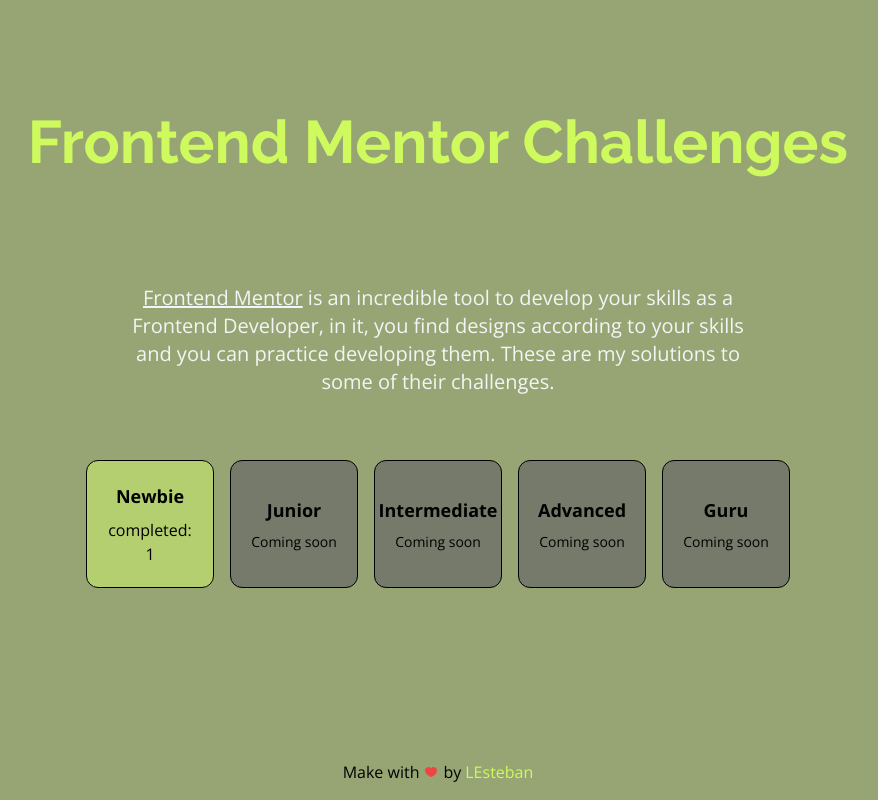
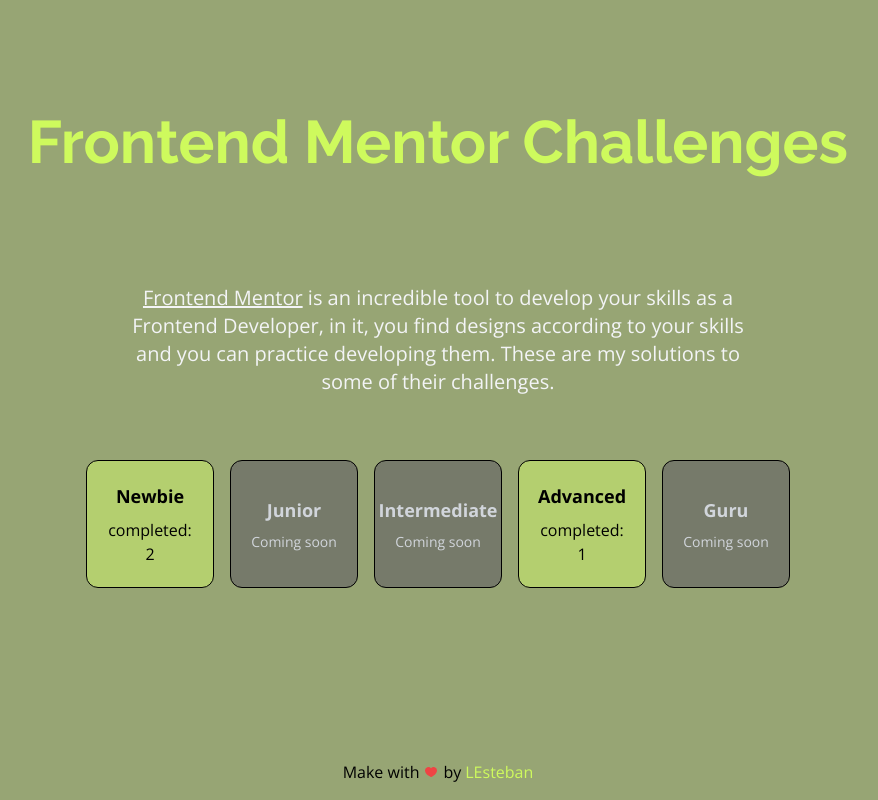
Before and after one commit to LEstebanR/Frontend-mentor-challenges, a Next.js app: page / in a window 1280 px wide. Shown: the whole page, without its empty margins (202-1080 px from the left). Built offline with nearby package versions, Linux system fonts and the light colour scheme.

Commit message:
add level roots

```diff
--- /dev/null
+++ b/src/app/advanced/page.tsx
@@ -0,0 +1,22 @@
+import { FC } from "react";
+import clsx from "clsx";
+import { Raleway } from "next/font/google";
+
+const raleway = Raleway({ subsets: ["latin"], display: "swap", weight: "700" });
+
+const Page: FC = () => {
+  return (
+    <div>
+      <h1
+        className={clsx(
+          "my-8 text-center text-4xl font-extrabold  text-primary md:my-24 md:text-6xl",
+          raleway.className
+        )}
+      >
+        Advanced challenges
+      </h1>
+    </div>
+  );
+};
+
+export default Page;
--- a/src/app/components/categoryCard.tsx
+++ /dev/null
@@ -1,36 +0,0 @@
-import { FC } from "react";
-import clsx from "clsx";
-
-type Challenge = {
-  level: string;
-};
-
-type CardProps = {
-  title: string;
-  challenges: Challenge[];
-};
-
-const CategoryCard: FC<CardProps> = ({ title, challenges }) => {
-  return (
-    <div
-      className={clsx(
-        "flex w-5/12 flex-col items-center  justify-center gap-2 rounded-xl border border-black p-4 transition-all duration-300 ease-in-out md:size-32",
-        challenges.length
-          ? "cursor-pointer bg-secondary hover:shadow-card"
-          : "bg-disabled"
-      )}
-    >
-      <p className="text-lg font-bold">{title}</p>
-      {challenges.length ? (
-        <div className="text-center">
-          <p>completed:</p>
-          <p>{challenges.length}</p>
-        </div>
-      ) : (
-        <p className="text-center text-sm">Coming soon</p>
-      )}
-    </div>
-  );
-};
-
-export default CategoryCard;
--- a/src/app/data/directory.ts
+++ /dev/null
@@ -1,5 +0,0 @@
-export const DIRECTORY: { level: string }[] = [
-  {
-    level: "Newbie",
-  },
-];
--- /dev/null
+++ b/src/app/guru/page.tsx
@@ -0,0 +1,22 @@
+import { FC } from "react";
+import clsx from "clsx";
+import { Raleway } from "next/font/google";
+
+const raleway = Raleway({ subsets: ["latin"], display: "swap", weight: "700" });
+
+const Page: FC = () => {
+  return (
+    <div>
+      <h1
+        className={clsx(
+          "my-8 text-center text-4xl font-extrabold  text-primary md:my-24 md:text-6xl",
+          raleway.className
+        )}
+      >
+        Guru challenges
+      </h1>
+    </div>
+  );
+};
+
+export default Page;
--- /dev/null
+++ b/src/app/intermediate/page.tsx
@@ -0,0 +1,22 @@
+import { FC } from "react";
+import clsx from "clsx";
+import { Raleway } from "next/font/google";
+
+const raleway = Raleway({ subsets: ["latin"], display: "swap", weight: "700" });
+
+const Page: FC = () => {
+  return (
+    <div>
+      <h1
+        className={clsx(
+          "my-8 text-center text-4xl font-extrabold  text-primary md:my-24 md:text-6xl",
+          raleway.className
+        )}
+      >
+        Intermediate challenges
+      </h1>
+    </div>
+  );
+};
+
+export default Page;
--- /dev/null
+++ b/src/app/junior/page.tsx
@@ -0,0 +1,22 @@
+import { FC } from "react";
+import clsx from "clsx";
+import { Raleway } from "next/font/google";
+
+const raleway = Raleway({ subsets: ["latin"], display: "swap", weight: "700" });
+
+const Page: FC = () => {
+  return (
+    <div>
+      <h1
+        className={clsx(
+          "my-8 text-center text-4xl font-extrabold  text-primary md:my-24 md:text-6xl",
+          raleway.className
+        )}
+      >
+        Junior challenges
+      </h1>
+    </div>
+  );
+};
+
+export default Page;
--- a/src/app/layout.tsx
+++ b/src/app/layout.tsx
@@ -1,6 +1,7 @@
 import type { Metadata } from "next";
 import { Inter, Raleway, Open_Sans } from "next/font/google";
 import "./globals.css";
+import Footer from "@/components/footer";
 
 const inter = Open_Sans({ subsets: ["latin"] });
 
@@ -16,7 +17,12 @@
 }>) {
   return (
     <html lang="en" suppressHydrationWarning={true}>
-      <body className={inter.className}>{children}</body>
+      <body className={inter.className}>
+        <main className="flex min-h-screen w-full flex-col items-center gap-4 bg-bg p-4 pb-16">
+          {children}
+        </main>
+        <Footer />
+      </body>
     </html>
   );
 }
--- /dev/null
+++ b/src/app/newbie/page.tsx
@@ -0,0 +1,22 @@
+import { FC } from "react";
+import clsx from "clsx";
+import { Raleway } from "next/font/google";
+
+const raleway = Raleway({ subsets: ["latin"], display: "swap", weight: "700" });
+
+const Page: FC = () => {
+  return (
+    <div>
+      <h1
+        className={clsx(
+          "my-8 text-center text-4xl font-extrabold  text-primary md:my-24 md:text-6xl",
+          raleway.className
+        )}
+      >
+        Newbie challenges
+      </h1>
+    </div>
+  );
+};
+
+export default Page;
--- a/src/app/page.tsx
+++ b/src/app/page.tsx
@@ -1,16 +1,16 @@
 import Footer from "@/components/footer";
 import { Inter, Raleway, Open_Sans } from "next/font/google";
 import clsx from "clsx";
-import CategoryCard from "./components/categoryCard";
-import { DIRECTORY } from "./data/directory";
+import CategoryCard from "../components/categoryCard";
+import { DIRECTORY } from "../data/directory";
 
 const raleway = Raleway({ subsets: ["latin"], display: "swap", weight: "700" });
 
-const CATEGORIES = ["Newbie", "Junior", "Intermediate", "Advanced", "Guru"];
+const CATEGORIES = ["newbie", "junior", "intermediate", "advanced", "guru"];
 
 export default function Home() {
   return (
-    <main className="flex min-h-screen w-full flex-col items-center gap-4 bg-bg p-4 pb-16">
+    <>
       <h1
         className={clsx(
           "my-8 text-center text-4xl font-extrabold  text-primary md:my-24 md:text-6xl",
@@ -45,7 +45,6 @@
           );
         })}
       </div>
-      <Footer />
-    </main>
+    </>
   );
 }
--- /dev/null
+++ b/src/components/categoryCard.tsx
@@ -0,0 +1,50 @@
+import { FC } from "react";
+import clsx from "clsx";
+import Link from "next/link";
+
+type Challenge = {
+  level: string;
+};
+
+type CardProps = {
+  title: string;
+  challenges: Challenge[];
+};
+
+const DisabledCard: FC<{ title: string }> = ({ title }) => {
+  return (
+    <div className="flex size-32 flex-col items-center justify-center gap-2 rounded-xl border border-black bg-disabled p-4 text-gray-300 transition-all duration-300 ease-in-out">
+      <p className="text-lg font-bold capitalize">{title}</p>
+      <p className="text-center text-sm">Coming soon</p>
+    </div>
+  );
+};
+
+const CategoryCard: FC<CardProps> = ({ title, challenges }) => {
+  return challenges.length != 0 ? (
+    <Link href={`/${title}`}>
+      <div
+        className={clsx(
+          "flex size-32 flex-col items-center justify-center gap-2 rounded-xl border border-black p-4 transition-all duration-300 ease-in-out",
+          challenges.length
+            ? "cursor-pointer bg-secondary hover:shadow-card"
+            : "bg-disabled text-gray-300"
+        )}
+      >
+        <p className="text-lg font-bold capitalize">{title}</p>
+        {challenges.length ? (
+          <div className="text-center">
+            <p>completed:</p>
+            <p>{challenges.length}</p>
+          </div>
+        ) : (
+          <p className="text-center text-sm">Coming soon</p>
+        )}
+      </div>
+    </Link>
+  ) : (
+    <DisabledCard title={title} />
+  );
+};
+
+export default CategoryCard;
--- /dev/null
+++ b/src/data/directory.ts
@@ -0,0 +1,11 @@
+export const DIRECTORY: { level: string }[] = [
+  {
+    level: "newbie",
+  },
+  {
+    level: "advanced",
+  },
+  {
+    level: "newbie",
+  },
+];
```
